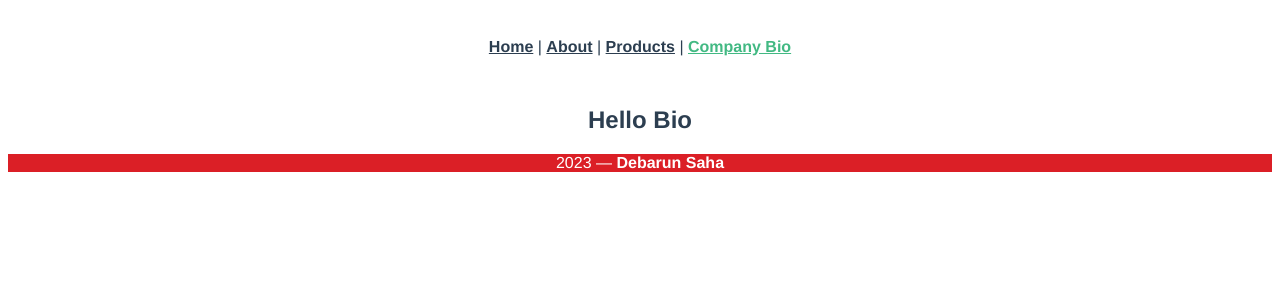
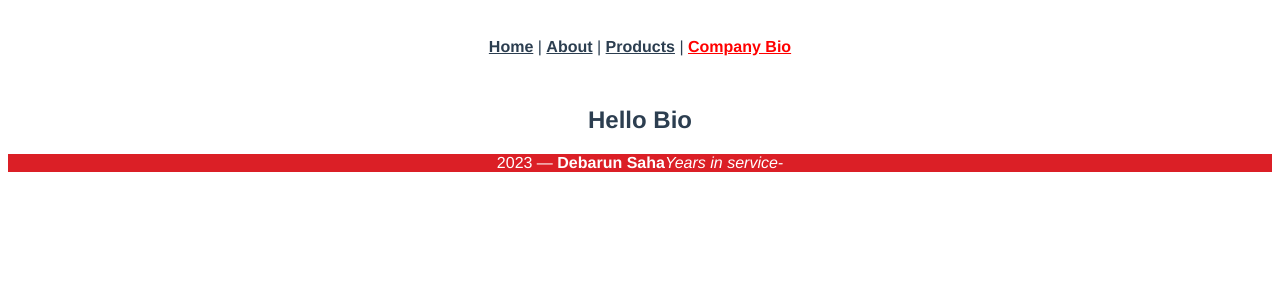
Before and after one commit to sdebarun/vue-learning, a Vue app: page /bio in a window 1280 px wide. Shown: the top 300 px of the page. Built offline with nearby package versions, Linux system fonts and the light colour scheme.

Commit message:
implementing common footer component and adding vuex

```diff
--- a/package.json
+++ b/package.json
@@ -12,7 +12,8 @@
     "vue": "^2.6.14",
     "vue-axios": "^3.5.2",
     "vue-router": "^3.5.1",
-    "vuetify": "^2.6.0"
+    "vuetify": "^2.6.0",
+    "vuex": "^3.6.2"
   },
   "devDependencies": {
     "@babel/core": "^7.12.16",
--- a/src/App.vue
+++ b/src/App.vue
@@ -29,7 +29,7 @@ nav {
     color: #2c3e50;
 
     &.router-link-exact-active {
-      color: #42b983;
+      color: red;
     }
   }
 }
--- a/src/components/FooterComponent.vue
+++ b/src/components/FooterComponent.vue
@@ -4,6 +4,7 @@
       <v-card flat tile width="100%" class="green lighten-1 text-center">
         <v-card-text class="white--text" id="font-white">
           {{ new Date().getFullYear() }} — <strong>Debarun Saha</strong>
+          <i>Years in service- {{ this.$store.count }}</i>
         </v-card-text>
       </v-card>
     </v-footer>
--- a/src/main.js
+++ b/src/main.js
@@ -2,10 +2,20 @@ import Vue from 'vue'
 import App from './App.vue'
 import vuetify from './plugins/vuetify'
 import router from './router'
+import Vuex from 'vuex'
+
 // import VueAxios from 'vue-axios'
+Vue.use(Vuex)
+
+const store = new Vuex.Store({
+  state:{
+    count: 0,
+  },
+});
 
 new Vue({
   vuetify,
   router,
+  store,
   render: h => h(App)
 }).$mount('#app')
--- a/src/views/ProductEdit.vue
+++ b/src/views/ProductEdit.vue
@@ -12,7 +12,7 @@
       </v-col>
       <v-col cols="5">
         <v-img :src="productModel.thumbnail"/>
-        <v-rating v-model="productModel.rating" background-color="green lighten-3" color="green" large></v-rating>
+        <v-rating v-model="productModel.rating" background-color="green lighten-3" color="green" large class="rating"></v-rating>
       </v-col>
     </v-row>
     <footer-component></footer-component>
@@ -108,4 +108,7 @@ export default {
   .v-messages__message{
     color: red;
   }
+  .rating{
+    color: red !important;
+  }
 </style>
--- a/src/views/ProductView.vue
+++ b/src/views/ProductView.vue
@@ -14,13 +14,18 @@
             </v-col>
         </v-row>
       </v-container>
+      <footer-component></footer-component>
     </v-main>
   </v-app>
 </template>
 <script>
 import axios from "axios";
 import { BASE_URL } from "../common/api";
+import FooterComponent from '@/components/FooterComponent.vue'
 export default {
+  components:{
+    FooterComponent,
+  },
   data() {
     return {
       productDetails: {},
```
Also changed, not shown: 1 other file (tests, documents, lock files or other folders).
